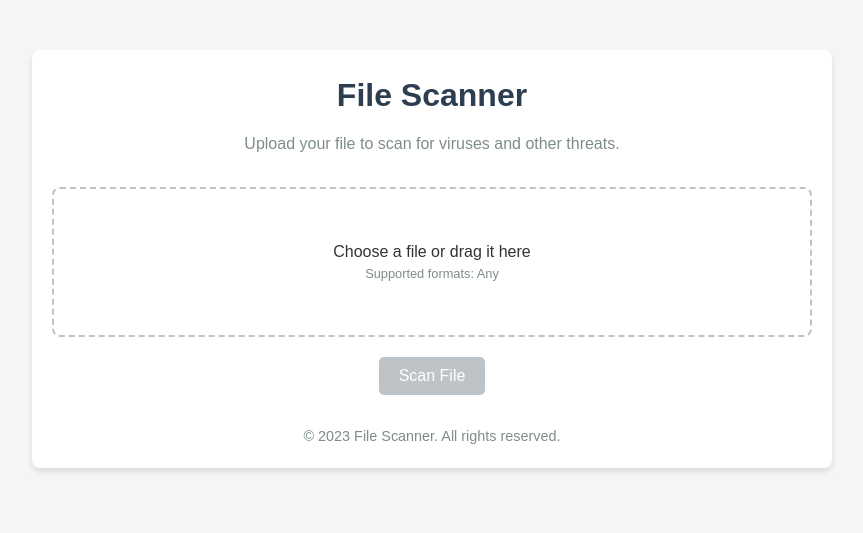
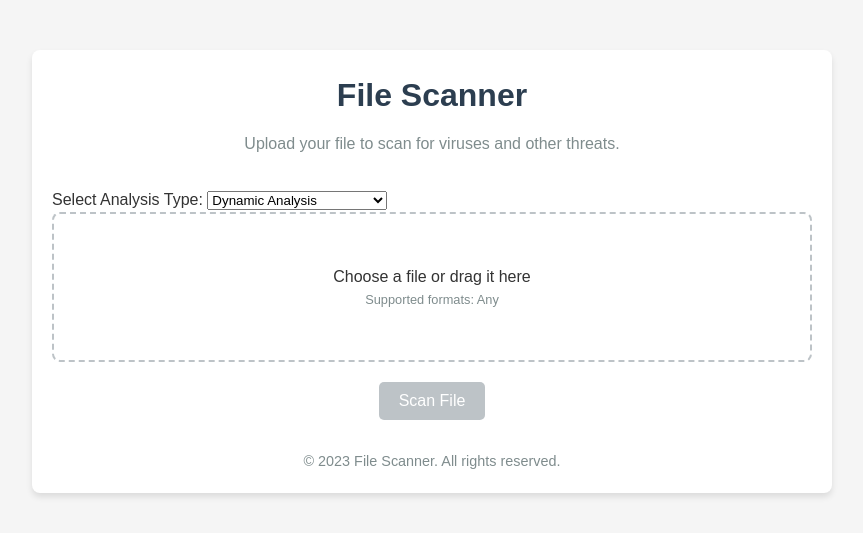
Before and after one commit to BARGOUG/PFE_FINAL, a Flask app: page / in a window 1280 px wide. Shown: the top 533 px of the page, without its empty margins (208-1071 px from the left). Run offline with Flask 3, Linux system fonts and the light colour scheme.

Commit message:
integrated virustotal api in the final code

```diff
--- a/app.py
+++ b/app.py
@@ -3,6 +3,7 @@ import os
 import subprocess
 import time
 import joblib
+import requests
 
 app = Flask(__name__)
 app.secret_key = "your_secret_key_here"
@@ -18,7 +19,12 @@ REPORT_RESULTS_PATH = "/var/www/PFE_FINAL/report_results/report.txt"
 TFIDF_VECTORIZER_PATH = "/var/www/PFE_FINAL/model_training_testing/tfidf_vectorizer.pkl"
 MLP_MODEL_PATH = "/var/www/PFE_FINAL/model_training_testing/mlp_neural_network_model.pkl"
 
-# Helper Functions
+# VirusTotal API Configuration
+VIRUSTOTAL_API_KEY = os.getenv("VIRUSTOTAL_API_KEY")
+VIRUSTOTAL_UPLOAD_URL = "https://www.virustotal.com/api/v3/files"
+VIRUSTOTAL_REPORT_URL = "https://www.virustotal.com/api/v3/analyses/{analysis_id}"
+VIRUSTOTAL_FILE_INFO_URL = "https://www.virustotal.com/api/v3/files/{file_hash}"
+
 def get_latest_analysis_number():
     """Extract the latest analysis number from CAPE analyses directory."""
     try:
@@ -80,8 +86,9 @@ def index():
 def scan_file():
     print("Scan request received.")  # Debug log
 
-    # Step 1: Get the uploaded file
+    # Step 1: Get the uploaded file and analysis type
     file = request.files.get("file")
+    analysis_type = request.form.get("analysis_type", "dynamic")  # Default to dynamic analysis
     if not file:
         return jsonify({"error": "No file uploaded."}), 400
 
@@ -90,73 +97,215 @@ def scan_file():
     file.save(file_path)
     print(f"File saved to: {file_path}")  # Debug log
 
-    # Step 2: Temporarily change to the CAPE directory
     try:
+        if analysis_type == "dynamic":
+            # Perform Dynamic Analysis
+            return perform_dynamic_analysis(file_path)
+        elif analysis_type == "static":
+            # Perform Static Analysis using VirusTotal
+            return perform_static_analysis(file_path)
+        else:
+            return jsonify({"error": "Invalid analysis type selected."}), 400
+    except Exception as e:
+        return jsonify({"error": f"Unexpected error: {e}"}), 500
+
+
+def perform_dynamic_analysis(file_path):
+    """
+    Perform dynamic analysis using CAPE sandbox and MLP model.
+    """
+    try:
+        # Submit file to CAPE sandbox
         original_dir = os.getcwd()
         os.chdir("/opt/CAPEv2")
-        print("Changed directory to /opt/CAPEv2")  # Debug log
-
-        # Step 3: Start CAPE analysis
         submit_command = [
             "poetry", "run", "python", "/opt/CAPEv2/utils/submit.py",
             "--timeout", "240", file_path
         ]
         subprocess.run(submit_command, check=True)
-        print("CAPE analysis started successfully.")  # Debug log
+        print("CAPE analysis started successfully.")
+        os.chdir(original_dir)
 
-        # Return to the original directory
-        os.chdir(original_dir)
-        print(f"Returned to original directory: {os.getcwd()}")  # Debug log
+        # Wait for analysis to complete
+        print("Waiting for 360 seconds...")
+        time.sleep(300)
 
-    except subprocess.CalledProcessError as e:
-        return jsonify({"error": f"Error submitting file to CAPE: {e}"}), 500
+        # Extract API calls and run MLP testing
+        subprocess.run(["python3", EXTRACTED_API_SCRIPT], check=True)
+        subprocess.run(["python3", MLP_TESTING_SCRIPT], check=True)
+
+        # Run MLP prediction logic
+        mlp_results = run_mlp_testing()
+        if "error" in mlp_results:
+            return jsonify(mlp_results), 500
+
+        # Clear samples directory
+        for file_name in os.listdir(SAMPLES_UPLOAD_PATH):
+            os.remove(os.path.join(SAMPLES_UPLOAD_PATH, file_name))
+
+        # Prepare response
+        return jsonify({
+            "data": {
+                "attributes": {
+                    "status": "completed",
+                    "stats": {
+                        "malicious": 1 if mlp_results["predicted_label"] == "Malware" else 0
+                    },
+                    "mlp_prediction": mlp_results
+                }
+            }
+        }), 200
     except Exception as e:
-        return jsonify({"error": f"Unexpected error: {e}"}), 500
+        return jsonify({"error": f"Dynamic analysis failed: {e}"}), 500
 
-    # Step 4: Wait for 360 seconds (6 minutes)
-    print("Waiting for 360 seconds...")  # Debug log
-    time.sleep(360)
 
-    # Step 5: Run the `extracted_api_from_report.py` script
+def perform_static_analysis(file_path):
+    """
+    Perform static analysis using VirusTotal API and return all available information.
+    """
     try:
-        subprocess.run(["python3", EXTRACTED_API_SCRIPT], check=True)
-        print("Extracted API calls successfully.")  # Debug log
-    except subprocess.CalledProcessError as e:
-        return jsonify({"error": f"Error running extracted_api_from_report.py: {e}"}), 500
+        # Step 1: Upload the file to VirusTotal
+        print(f"Uploading file '{file_path}' to VirusTotal...")
+        analysis_id = upload_file_to_virustotal(file_path)
+        if not analysis_id:
+            return jsonify({"error": "Failed to upload file to VirusTotal."}), 500
 
-    # Step 6: Run the MLP testing script
+        print(f"File uploaded successfully. Analysis ID: {analysis_id}")
+
+        # Step 2: Wait for the analysis to complete
+        print("Waiting for analysis to complete...")
+        analysis_results = wait_for_analysis_completion(analysis_id)
+        if not analysis_results:
+            return jsonify({"error": "Failed to retrieve analysis results from VirusTotal."}), 500
+
+        # Step 3: Extract file hash
+        file_hash = analysis_results.get("meta", {}).get("file_info", {}).get("sha256", "")
+        if not file_hash:
+            return jsonify({"error": "Failed to retrieve file hash from VirusTotal."}), 500
+
+        # Step 4: Retrieve detailed file information
+        file_details = get_file_details(file_hash)
+        if not file_details:
+            return jsonify({"error": "Failed to retrieve detailed file information from VirusTotal."}), 500
+
+        # Step 5: Prepare and return the response
+        attributes = file_details.get("data", {}).get("attributes", {})
+        stats = attributes.get("last_analysis_stats", {})
+        return jsonify({
+            "data": {
+                "attributes": {
+                    "status": "completed",
+                    "stats": {
+                        "malicious": stats.get("malicious", 0),
+                        "suspicious": stats.get("suspicious", 0),
+                        "harmless": stats.get("harmless", 0),
+                        "undetected": stats.get("undetected", 0)
+                    },
+                    "file_details": attributes,
+                    "full_virustotal_report": analysis_results
+                }
+            }
+        }), 200
+    except Exception as e:
+        return jsonify({"error": f"Static analysis failed: {e}"}), 500
+
+
+def upload_file_to_virustotal(file_path):
+    """
+    Uploads a file to VirusTotal for scanning.
+
+    Args:
+        file_path (str): Path to the file to be uploaded.
+
+    Returns:
+        str: Analysis ID returned by VirusTotal.
+    """
     try:
-        subprocess.run(["python3", MLP_TESTING_SCRIPT], check=True)
-        print("MLP testing completed successfully.")  # Debug log
-    except subprocess.CalledProcessError as e:
-        return jsonify({"error": f"Error running MLP testing script: {e}"}), 500
+        with open(file_path, "rb") as file:
+            files = {"file": file}
+            headers = {"x-apikey": VIRUSTOTAL_API_KEY}
+            response = requests.post(VIRUSTOTAL_UPLOAD_URL, files=files, headers=headers)
+            response.raise_for_status()
+            result = response.json()
+            analysis_id = result["data"]["id"]
+            return analysis_id
+    except FileNotFoundError:
+        return None
+    except requests.exceptions.RequestException:
+        return None
 
-    # Step 7: Run the MLP prediction logic
-    mlp_results = run_mlp_testing()
-    if "error" in mlp_results:
-        return jsonify(mlp_results), 500
 
-    # Step 8: Clear the samples directory
+def get_virustotal_analysis(analysis_id):
+    """
+    Retrieves the analysis results from VirusTotal.
+
+    Args:
+        analysis_id (str): The analysis ID returned after uploading the file.
+
+    Returns:
+        dict: Analysis results from VirusTotal.
+    """
     try:
-        for file_name in os.listdir(SAMPLES_UPLOAD_PATH):
-            file_to_remove = os.path.join(SAMPLES_UPLOAD_PATH, file_name)
-            os.remove(file_to_remove)
-        print("Cleared all files from samples directory.")  # Debug log
-    except Exception as e:
-        return jsonify({"error": f"Error clearing samples directory: {e}"}), 500
+        headers = {"x-apikey": VIRUSTOTAL_API_KEY}
+        url = VIRUSTOTAL_REPORT_URL.format(analysis_id=analysis_id)
+        response = requests.get(url, headers=headers)
+        response.raise_for_status()
+        result = response.json()
+        return result
+    except requests.exceptions.RequestException:
+        return None
 
-    # Step 9: Prepare the response and send it to the frontend
-    return jsonify({
-        "data": {
-            "attributes": {
-                "status": "completed",
-                "stats": {
-                    "malicious": 1 if mlp_results["predicted_label"] == "Malware" else 0
-                },
-                "mlp_prediction": mlp_results
-            }
-        }
-    }), 200
+
+def get_file_details(file_hash):
+    """
+    Retrieves detailed file information from VirusTotal.
+
+    Args:
+        file_hash (str): SHA-256 hash of the file.
+
+    Returns:
+        dict: Detailed file information.
+    """
+    try:
+        headers = {"x-apikey": VIRUSTOTAL_API_KEY}
+        url = VIRUSTOTAL_FILE_INFO_URL.format(file_hash=file_hash)
+        response = requests.get(url, headers=headers)
+        response.raise_for_status()
+        result = response.json()
+        return result
+    except requests.exceptions.RequestException:
+        return None
+
+
+def wait_for_analysis_completion(analysis_id, max_retries=10, retry_interval=30):
+    """
+    Waits for the analysis to complete and retrieves the final results.
+
+    Args:
+        analysis_id (str): The analysis ID returned after uploading the file.
+        max_retries (int): Maximum number of retries to check analysis status.
+        retry_interval (int): Time to wait (in seconds) between retries.
+
+    Returns:
+        dict: Final analysis results.
+    """
+    for _ in range(max_retries):
+        analysis_results = get_virustotal_analysis(analysis_id)
+        if not analysis_results:
+            return None
+
+        status = analysis_results.get("data", {}).get("attributes", {}).get("status", "")
+        if status == "completed":
+            return analysis_results
+        elif status == "queued":
+            print("Analysis is still queued. Waiting...")
+            time.sleep(retry_interval)
+        else:
+            return None
+
+    print("Max retries reached. Analysis may still be in progress.")
+    return None
+
 
 if __name__ == "__main__":
     app.run(host="0.0.0.0", port=5000, debug=False)  # Disable debug mode reloading
--- a/static/script.js
+++ b/static/script.js
@@ -10,9 +10,12 @@ document.addEventListener('DOMContentLoaded', () => {
   const fileSizeDisplay = document.getElementById('fileSize');
   const scanStatusDisplay = document.getElementById('scanStatus');
   const threatDetectedDisplay = document.getElementById('threatDetected');
+  const malwareProbabilityDisplay = document.getElementById('malwareProbability');
+  const probabilityValueDisplay = document.getElementById('probabilityValue');
+  const antivirusResultsDisplay = document.getElementById('antivirusResults');
 
   let selectedFile = null;
-  let isScanning = false; // Add a flag to prevent duplicate scans
+  let isScanning = false;
 
   // Enable scan button when a file is selected
   fileInput.addEventListener('change', (event) => {
@@ -39,7 +42,7 @@ document.addEventListener('DOMContentLoaded', () => {
 
   // Handle click on the label to trigger file input
   uploadLabel.addEventListener('click', () => {
-    fileInput.click(); // Programmatically trigger the file input dialog
+    fileInput.click();
   });
 
   // Handle scan button click
@@ -59,6 +62,10 @@ document.addEventListener('DOMContentLoaded', () => {
     try {
       const formData = new FormData();
       formData.append('file', selectedFile);
+
+      // Add analysis type
+      const analysisType = document.getElementById('analysisType').value;
+      formData.append('analysis_type', analysisType);
 
       let progressValue = 0;
       const interval = setInterval(() => {
@@ -84,18 +91,47 @@ document.addEventListener('DOMContentLoaded', () => {
       const result = await response.json();
 
       setTimeout(() => {
+        // Display basic results
         fileNameDisplay.textContent = selectedFile.name;
         fileSizeDisplay.textContent = `${(selectedFile.size / 1024).toFixed(2)} KB`;
         scanStatusDisplay.textContent = result.data.attributes.status;
+
+        // Handle stats
+        const stats = result.data.attributes.stats;
         threatDetectedDisplay.textContent =
-          result.data.attributes.stats.malicious > 0
+          stats.malicious > 0
             ? 'Threat detected'
             : 'No threats detected';
 
-        // Display MLP prediction details
-        const mlpPrediction = result.data.attributes.mlp_prediction;
-        threatDetectedDisplay.textContent += ` (${mlpPrediction.predicted_label})`;
-        threatDetectedDisplay.textContent += ` (Probability: ${mlpPrediction.malware_probability.toFixed(4)})`;
+        // Check if analysis type is dynamic
+        if (result.data.attributes.mlp_prediction) {
+          const mlpPrediction = result.data.attributes.mlp_prediction;
+          const probability = mlpPrediction.malware_probability;
+
+          // Show malware probability
+          malwareProbabilityDisplay.style.display = 'block';
+          probabilityValueDisplay.textContent = `${(probability * 100).toFixed(2)}%`;
+        } else {
+          malwareProbabilityDisplay.style.display = 'none';
+        }
+
+        // Check if analysis type is static
+        if (result.data.attributes.file_details) {
+          const antivirusResults = result.data.attributes.file_details.last_analysis_results;
+          let antivirusDetailsHTML = "<h3>Antivirus Results:</h3>";
+          for (const [engine, result] of Object.entries(antivirusResults)) {
+            antivirusDetailsHTML += `
+              <div>
+                <strong>${engine}:</strong>
+                <span>Category: ${result.category || 'N/A'}</span>,
+                <span>Result: ${result.result || 'N/A'}</span>
+              </div>
+            `;
+          }
+          antivirusResultsDisplay.innerHTML = antivirusDetailsHTML;
+        } else {
+          antivirusResultsDisplay.innerHTML = '';
+        }
 
         resultsSection.style.display = 'block';
       }, 500);
@@ -103,8 +139,8 @@ document.addEventListener('DOMContentLoaded', () => {
       console.error('Error scanning file:', error);
       progressText.textContent = 'An error occurred during scanning.';
     } finally {
-      isScanning = false; // Reset the scanning flag
-      scanButton.disabled = false; // Re-enable the scan button
+      isScanning = false;
+      scanButton.disabled = false;
     }
   });
 });
--- a/templates/index.html
+++ b/templates/index.html
@@ -14,6 +14,15 @@
     </header>
 
     <main>
+      <!-- Analysis Type Selection -->
+      <div class="analysis-type">
+        <label for="analysisType">Select Analysis Type:</label>
+        <select id="analysisType">
+          <option value="dynamic">Dynamic Analysis</option>
+          <option value="static">Static Analysis (VirusTotal)</option>
+        </select>
+      </div>
+
       <!-- File Upload Section -->
       <section class="upload-section">
         <div class="upload-box">
@@ -56,6 +65,13 @@
           <span class="result-title">Threat Detected:</span>
           <span id="threatDetected">N/A</span>
         </div>
+        <!-- Malware Probability (Dynamic Analysis Only) -->
+        <div class="result-item" id="malwareProbability" style="display: none;">
+          <span class="result-title">Malware Probability:</span>
+          <span id="probabilityValue">N/A</span>
+        </div>
+        <!-- Antivirus Results (Static Analysis Only) -->
+        <div id="antivirusResults"></div>
       </section>
     </main>
 
```
Also changed, not shown: report_results/report.txt (+1 -1 lines), 1 other file.
